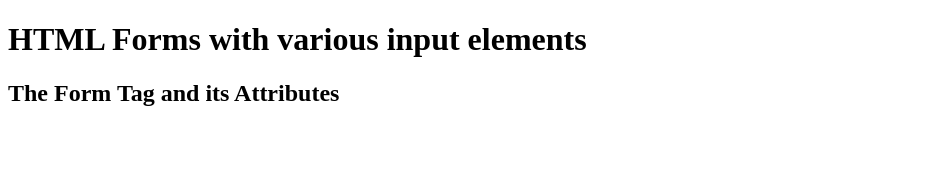
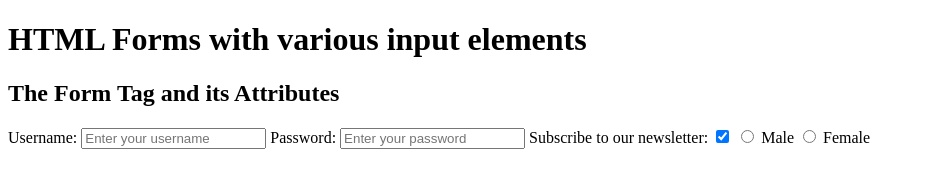
Before and after one commit to kmehner/html-forms, a plain HTML site: page html_forms.html in a window 1280 px wide. Shown: the whole page, without its empty margins (0-925 px from the left). Drawn offline with Linux system fonts and the light colour scheme.

Commit message:
Radio buttons

```diff
--- a/html_forms.html
+++ b/html_forms.html
@@ -13,15 +13,26 @@
   <h2>The Form Tag and its Attributes</h2>
 
   <!-- Creating a SUBMIT form to POST data collected from user -->
-  <form>
+
+  </form action="/submit" method="post">
 
     <!-- Username -->
+     <label for="username">Username:</label>
+     <input type="text" id="username" name="username" placeholder="Enter your username" required>
 
     <!-- Password -->
+    <label for="password">Password:</label>
+    <input type="password" id="password" name="password" placeholder="Enter your password" required>
 
     <!-- Subscribe -->
+    <label for="subscribe">Subscribe to our newsletter:</label>
+    <input type="checkbox" id="subscribe" name="subscribe" value="yes" checked>
 
     <!-- Gender -->
+    <input type="radio" id="male" name="gender" value="male">
+    <label for="male">Male</label>
+    <input type="radio" id="female" name="gender" value="female">
+    <label for="female">Female</label>
 
     <!-- Comments -->
 
```
